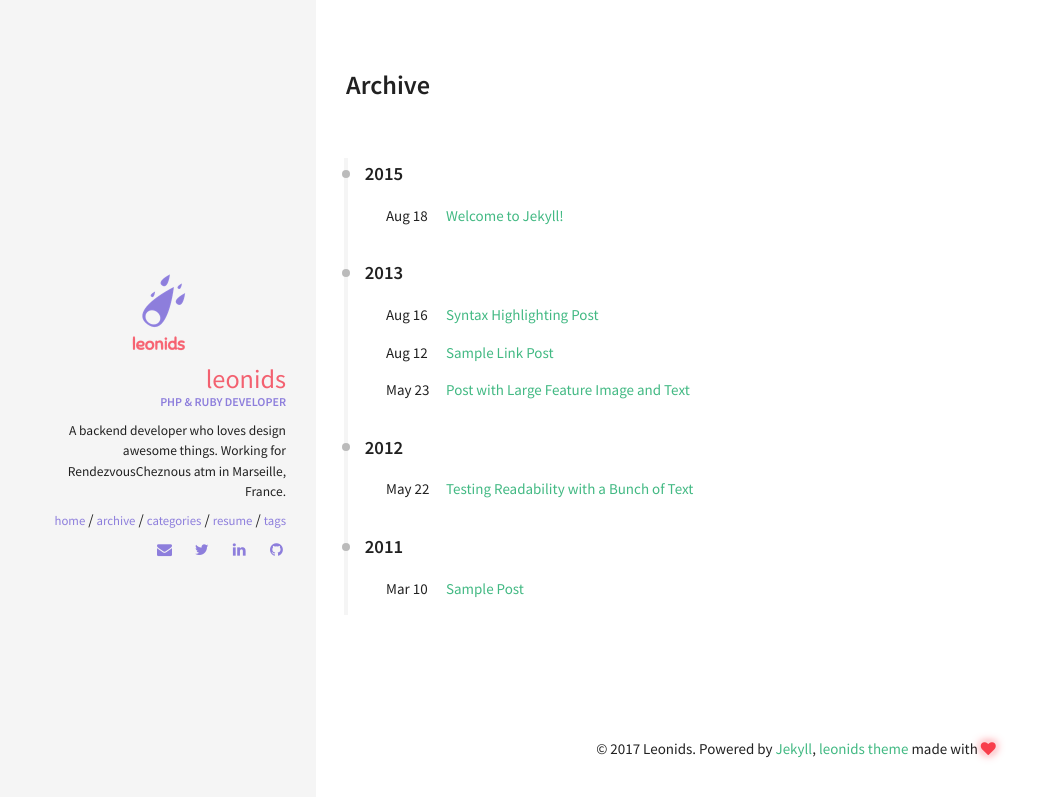
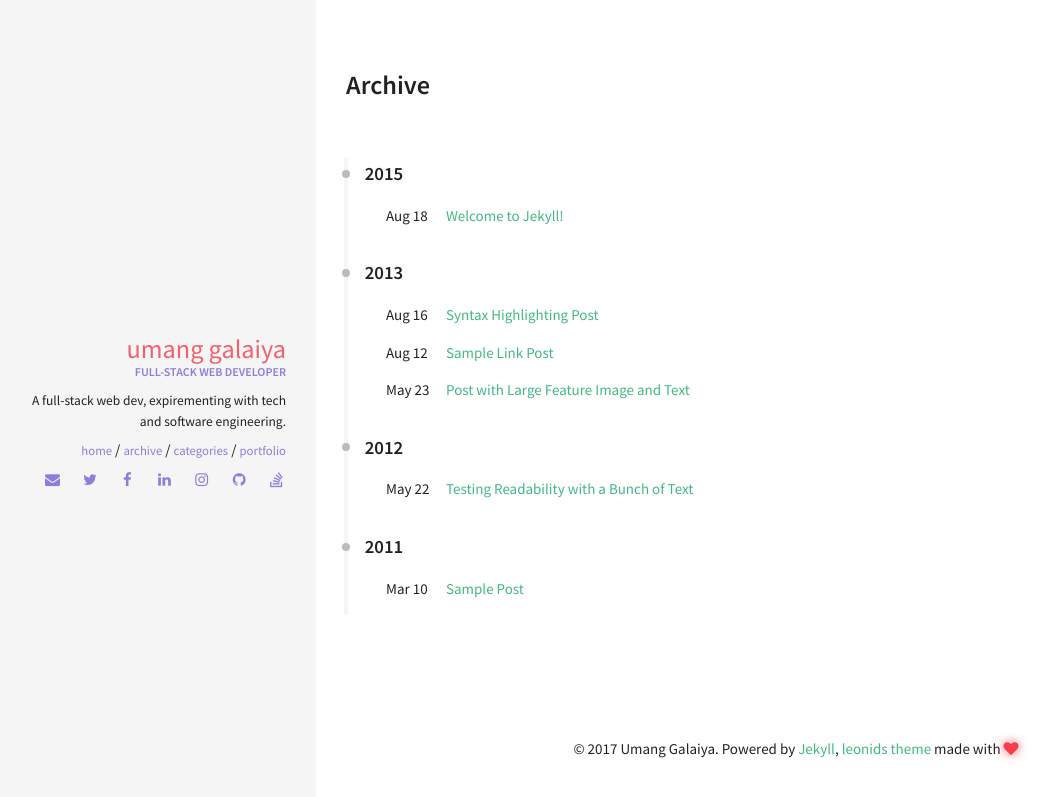
Before and after one commit to umanghome/blog, a Jekyll site: the page built from archive.html, in a window 1280 px wide. Shown: the top 797 px of the page, without its empty margins (4-1059 px from the left). Built offline with Jekyll 4.4.1, drawn with Linux system fonts in a browser that asks for light colours.

```diff
--- a/_config.yml
+++ b/_config.yml
@@ -3,18 +3,18 @@
 # Site wide configuration
 ####################################
 #
-title: Leonids
-email: zourenyuan@gmail.com
-description: A simple and awesome blog theme powered by jekyll.
-url: https://renyuanz.github.io/leonids # the base hostname & protocol for your site
-keywords: ["Programming", "PHP", "Ruby"]
+title: DevTales | Umang Galaiya
+email: umang@umanggalaiya.in
+description: Tales from my everyday life as a Software Engineer
+url: https://devtales.umanggalaiya.in # the base hostname & protocol for your site
+keywords: ["Programming", "Software Engineer", "Software Engineering", "Technology", "Umang", "Galaiya", "Tech"]
 
 #
 ###################################
 # Jekyll configuration
 ####################################
 #
-timezone:          Europe/Paris
+timezone:          Asia/Kolkata
 markdown:          kramdown
 highlighter:       rouge
 excerpt_separator: <!--more-->
@@ -33,14 +33,14 @@ kramdown:
 ####################################
 #
 owner:
-  name: Leonids
-  avatar: leonids-logo.png
-  job: "PHP & Ruby Developer"
-  bio: "A backend developer who loves design awesome things. Working for RendezvousCheznous atm in Marseille, France."
-  email: zourenyuan@gmail.com
-  disqus-shortname: renyuanzblog
-  twitter: renyuan814 #username
-  facebook: #username
+  name: Umang Galaiya
+  avatar:
+  job: "Full-Stack Web Developer"
+  bio: "A full-stack web dev, expirementing with tech and software engineering."
+  email: umang@umanggalaiya.in
+  disqus-shortname: umanghome
+  twitter: umanghome #username
+  facebook: umanghome #username
   google:
     plus: #username
     analytics: UA-62251910-2
@@ -48,11 +48,11 @@ owner:
     ad-client:
     ad-slot:
   bing-verify:
-  github: renyuanz #username
-  stackoverflow: #123456/username   from a "http://stackoverflow.com/users/123456/username" link
-  linkedin: renyuan-zou-69b7038a #username
+  github: umanghome #username
+  stackoverflow: 4176188/umang-galaiya #123456/username   from a "http://stackoverflow.com/users/123456/username" link
+  linkedin: umanggalaiya #username
   xing: #username
-  instagram: #username
+  instagram: umanghome #username
   lastfm: #username
   tumblr: #username
   pinterest: #username
--- a/resume.html
+++ /dev/null
@@ -1,5 +0,0 @@
----
-layout: resume
-title: Resume
-permalink: /resume/
----
```
Also changed, not shown: _layouts/redirected.html (added, +13 -0 lines), portfolio.html (added, +7 -0 lines), tags.html (deleted, +0 -30 lines), 3 other files.
